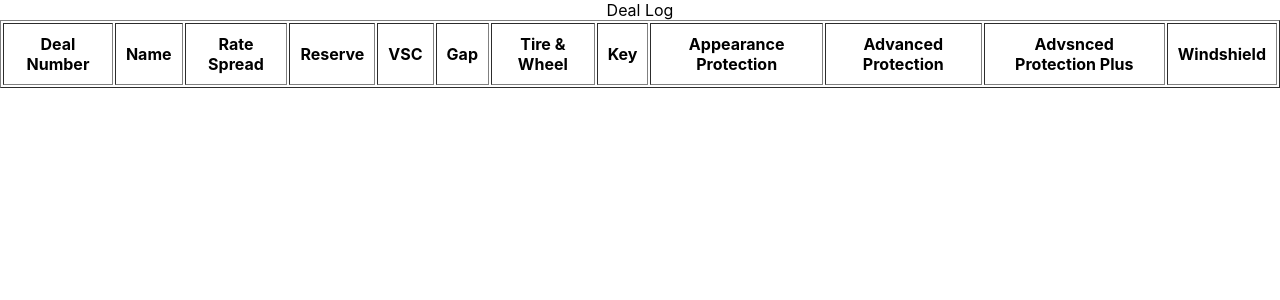
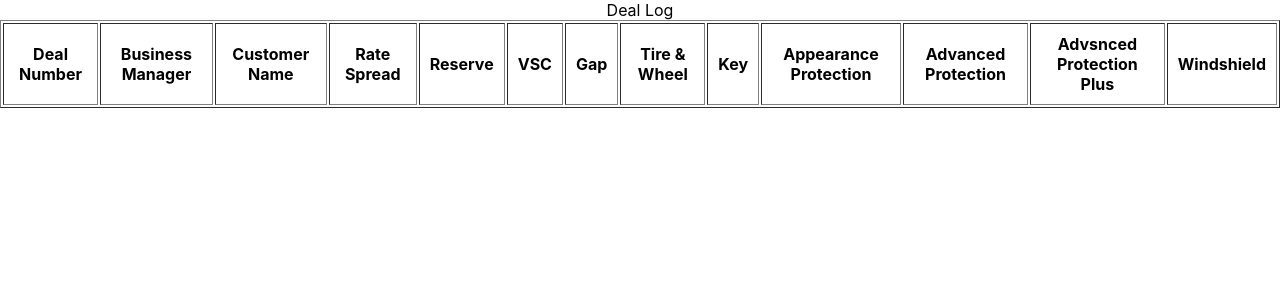
Before and after one commit to tgalen/deal-log, a React (Create React App) app: page / in a window 1280 px wide. Shown: the top 300 px of the page. Built offline with nearby package versions, Linux system fonts and the light colour scheme.

Commit message:
add Material UI

```diff
--- a/package.json
+++ b/package.json
@@ -3,6 +3,9 @@
   "version": "0.1.0",
   "private": true,
   "dependencies": {
+    "@emotion/react": "^11.13.3",
+    "@emotion/styled": "^11.13.0",
+    "@mui/material": "^6.0.2",
     "@testing-library/jest-dom": "^5.17.0",
     "@testing-library/react": "^13.4.0",
     "@testing-library/user-event": "^13.5.0",
--- a/src/App.js
+++ b/src/App.js
@@ -3,7 +3,8 @@ import "./App.css";
 function App() {
   const dealDataLabels = [
     "Deal Number",
-    "Name",
+    "Business Manager",
+    "Customer Name",
     "Rate Spread",
     "Reserve",
     "VSC",
```
Also changed, not shown: 1 other file (tests, documents, lock files or other folders).
